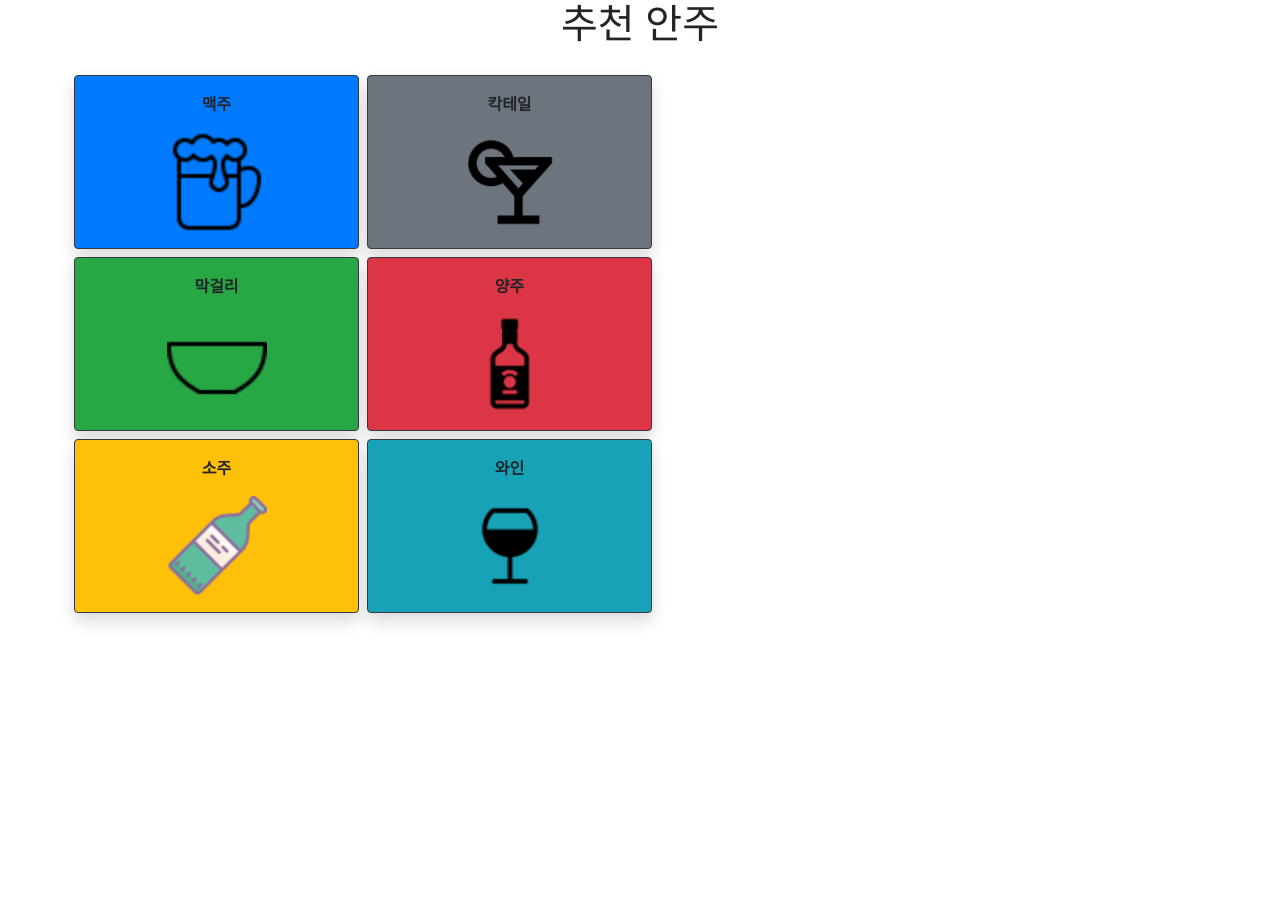
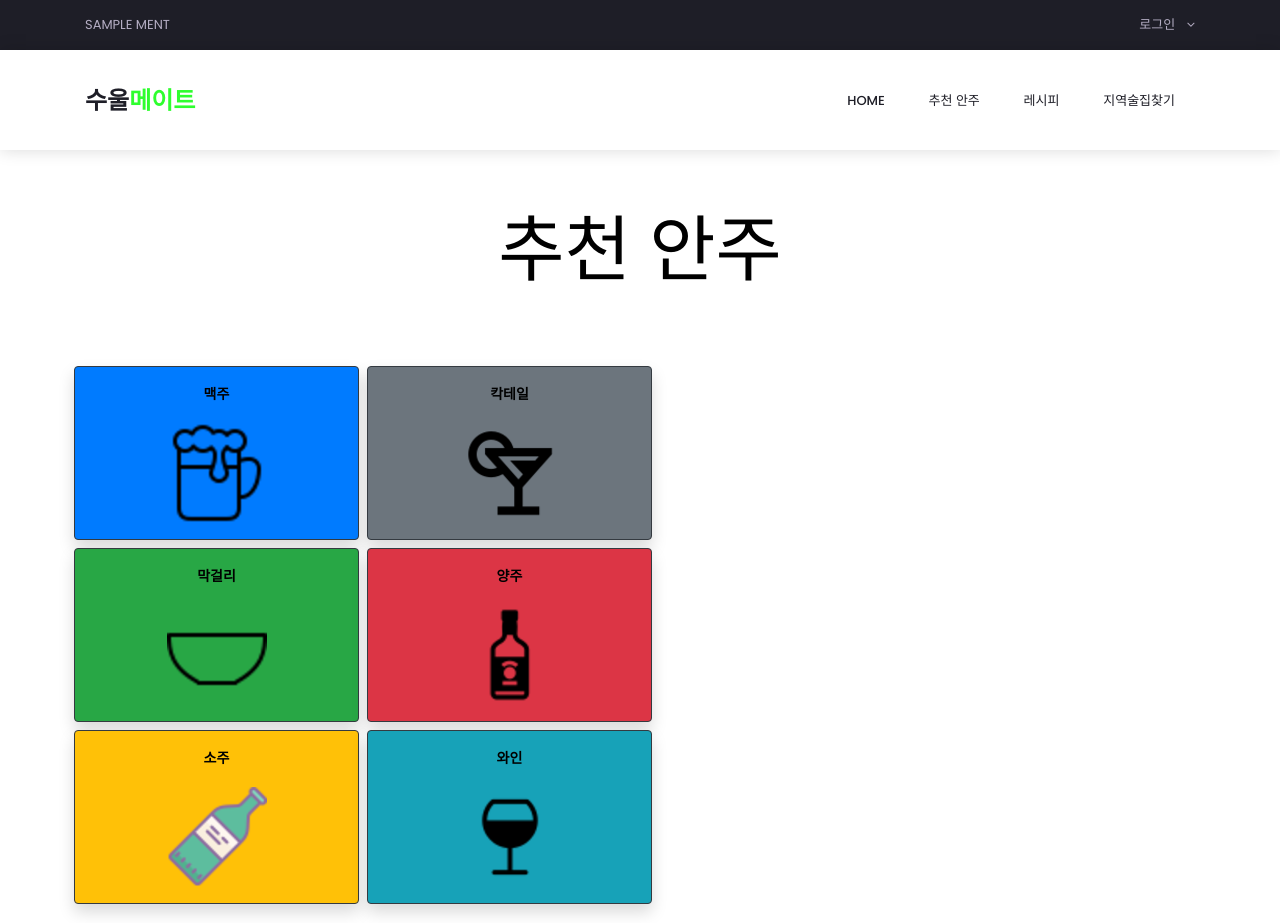
Before and after one commit to Yunjinho/soolmate, a Django app: template firstapp/templates/snacks.html in a window 1280 px wide. Before the commit the page ends 624 px from the top, so only its background shows below. Run offline with Django 3.2, Linux system fonts and the light colour scheme; the template is opened without the code that fills it: most values are stand-ins (such as "Sample title", 1, 10 or a date in 2020); some libraries are stand-ins or nearby versions.

Commit message:
추천 안주 페이지 nav-bar 합치기

```diff
--- a/firstapp/templates/snacks.html
+++ b/firstapp/templates/snacks.html
@@ -6,6 +6,24 @@
     <script src="https://code.jquery.com/jquery-3.3.1.slim.min.js" integrity="sha384-q8i/X+965DzO0rT7abK41JStQIAqVgRVzpbzo5smXKp4YfRvH+8abtTE1Pi6jizo" crossorigin="anonymous"></script>
     <script src="https://cdnjs.cloudflare.com/ajax/libs/popper.js/1.14.7/umd/popper.min.js" integrity="sha384-UO2eT0CpHqdSJQ6hJty5KVphtPhzWj9WO1clHTMGa3JDZwrnQq4sF86dIHNDz0W1" crossorigin="anonymous"></script>
     <script src="https://stackpath.bootstrapcdn.com/bootstrap/4.3.1/js/bootstrap.min.js" integrity="sha384-JjSmVgyd0p3pXB1rRibZUAYoIIy6OrQ6VrjIEaFf/nJGzIxFDsf4x0xIM+B07jRM" crossorigin="anonymous"></script>
+
+<link href='{%static "plugins/font-awesome-4.7.0/css/font-awesome.min.css"%}' rel="stylesheet" type="text/css">
+<link rel="stylesheet" type="text/css" href='{%static "plugins/OwlCarousel2-2.2.1/owl.carousel.css" %}'>
+<link rel="stylesheet" type="text/css" href='{%static "plugins/OwlCarousel2-2.2.1/owl.theme.default.css"%}'>
+<link rel="stylesheet" type="text/css" href='{%static "plugins/OwlCarousel2-2.2.1/animate.css"%}'>
+<link rel="stylesheet" type="text/css" href='{%static "styles/main_styles.css"%}'>
+<link rel="stylesheet" type="text/css" href='{%static "styles/responsive.css" %}'>
+<script>
+$('#exampleModal').on('show.bs.modal', function (event) {
+  var button = $(event.relatedTarget) // Button that triggered the modal
+  var recipient = button.data('whatever') // Extract info from data-* attributes
+  // If necessary, you could initiate an AJAX request here (and then do the updating in a callback).
+  // Update the modal's content. We'll use jQuery here, but you could use a data binding library or other methods instead.
+  var modal = $(this)
+  modal.find('.modal-title').text('New message to ' + recipient)
+  modal.find('.modal-body input').val(recipient)
+})
+</script>
     <style>
         #primary{
             padding:15px;
@@ -13,14 +31,87 @@
         #box:hover{
             opacity:0.8;
         }
+        .text-center{
+            color:black;
+        }
     </style>
 </head>
 
     <body>
+	<!-- Header -->
+	<header class="header trans_300">
+
+		<!-- Top Navigation -->
+
+		<div class="top_nav">
+			<div class="container">
+				<div class="row">
+					<div class="col-md-6">
+						<div class="top_nav_left">{{ment}}</div>
+					</div>
+					<div class="col-md-6 text-right">
+						<div class="top_nav_right">
+							<ul class="top_nav_menu">
+
+								<!-- 로그인 -->
+
+
+								<li class="account">
+									<a href='{%url "login"%}'>
+										로그인
+										<i class="fa fa-angle-down"></i>
+									</a>
+									<ul class="account_selection">
+										<li><a href='{%url "login"%}'><i class="fa fa-sign-in" aria-hidden="true"></i>로그인</a></li>
+										<li><a href='{%url "register"%}'><i class="fa fa-sign-in" aria-hidden="true"></i>회원 가입</a></li>
+										<li><a href='{%url "logout"%}'><i class="fa fa-sign-in" aria-hidden="true"></i>로그 아웃</a></li>
+									</ul>
+								</li>
+							</ul>
+						</div>
+					</div>
+				</div>
+			</div>
+		</div>
+
+		<!-- Main Navigation -->
+
+		<div class="main_nav_container">
+			<div class="container">
+				<div class="row">
+					<div class="col-lg-12 text-right">
+						<div class="logo_container">
+							<a href="#">수울<span>메이트</span></a>
+						</div>
+						<nav class="navbar">
+							<ul class="navbar_menu">
+								<li><a href="#">home</a></li>
+								<li><a href="{% url 'snacks' %}">추천 안주</a></li>
+								<li><a href="#">레시피</a></li>
+								<li><a href="#">지역술집찾기</a></li>
+							</ul>
+							<div class="hamburger_container">
+								<i class="fa fa-bars" aria-hidden="true"></i>
+							</div>
+						</nav>
+					</div>
+				</div>
+			</div>
+		</div>
+
+	</header>
+
+
+
+
+
+
+<br><br><br><br><br><br><br><br><br>
+
 <h1 class="text-center">
     추천 안주
 </h1>
-
+<br><br>
 <!-- 상세페이지 시작 -->
 
 <div class="container" id="primary">
@@ -318,9 +409,4 @@
 
     </body>
 
-
-
-
-
-
 </html>
```
Also changed, not shown: firstapp/views.py (+18 -1 lines).
